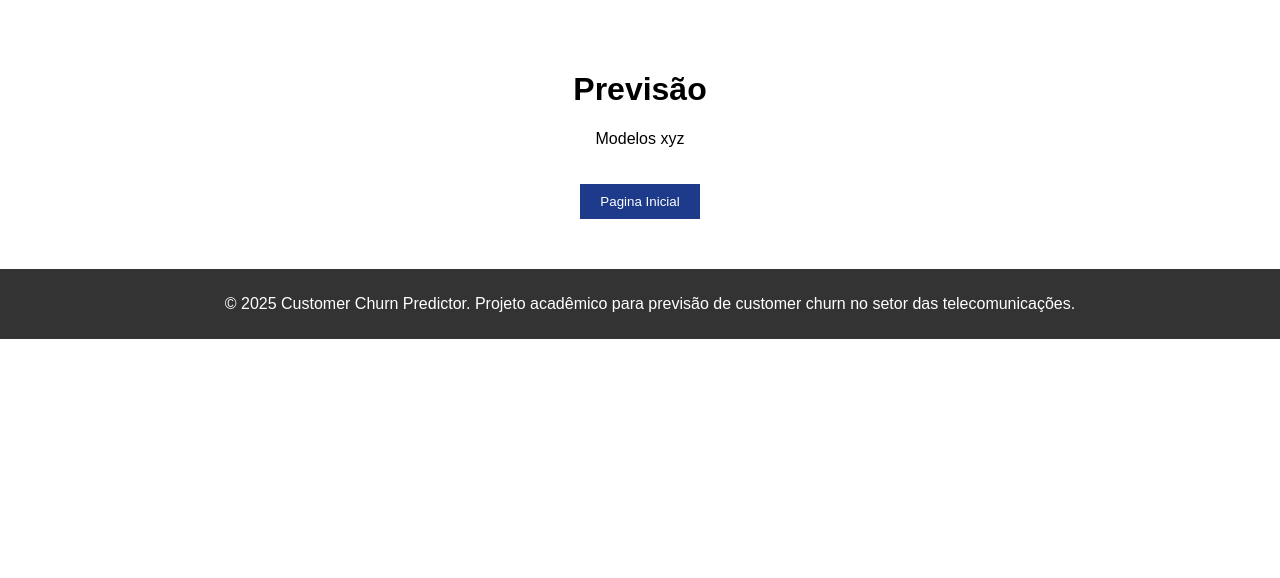
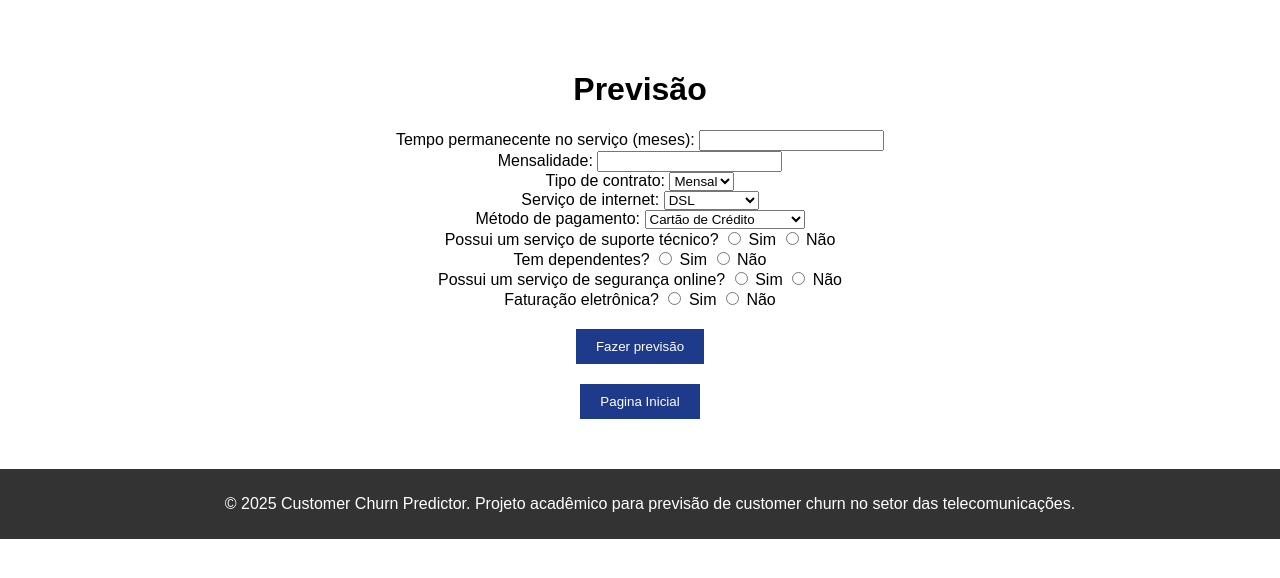
Before and after one commit to FranGoncal/ProjetoLEI, a Flask app: page /prever in a window 1280 px wide. Shown: the part 110-688 px from the top of the page. Run offline with Flask 3, Linux system fonts and the light colour scheme; parts of the project's set-up code (start-up, migrations or seed data) failed here and were passed over.

Commit message:
Formulário de Previsão

```diff
--- a/Website/templates/previsao.html
+++ b/Website/templates/previsao.html
@@ -44,11 +44,63 @@
 
     <main>
         <h1>Previsão</h1>
-        <p>Modelos xyz</p>
+        <form method="post" action="/previsao">
 
+            <label for="tenure">Tempo permanecente no serviço (meses):</label>
+            <input type="number" id="tenure" name="tenure" min="0" required><br>
 
+            <label for="monthlyCharges">Mensalidade:</label>
+            <input type="number" id="monthlyCharges" name="monthlyCharges" min="0" step="0.01" required><br>
 
+            <label for="contract">Tipo de contrato:</label>
+            <select id="contract" name="contract" required>
+                <option value="monthly">Mensal</option>
+                <option value="one_year">1 Ano</option>
+                <option value="two_year">2 Anos</option>
+            </select><br>
 
+            <label for="internetService">Serviço de internet:</label>
+            <select id="internetService" name="internetService" required>
+                <option value="dsl">DSL</option>
+                <option value="fiber_optic">Fibra Óptica</option>
+                <option value="none">Nenhum</option>
+            </select><br>
+
+            <label for="paymentMethod">Método de pagamento:</label>
+            <select id="paymentMethod" name="paymentMethod" required>
+                <option value="credit_card">Cartão de Crédito</option>
+                <option value="bank_transfer">Transferência Bancária</option>
+                <option value="electronic_check">Cheque Eletrônico</option>
+                <option value="mailed_check">Cheque Enviado</option>
+            </select><br>
+
+            <label>Possui um serviço de suporte técnico?</label>
+            <input type="radio" id="techSupportYes" name="techSupport" value="yes" required>
+            <label for="techSupportYes">Sim</label>
+            <input type="radio" id="techSupportNo" name="techSupport" value="no" required>
+            <label for="techSupportNo">Não</label><br>
+
+            <label>Tem dependentes?</label>
+            <input type="radio" id="dependentsYes" name="dependents" value="yes" required>
+            <label for="dependentsYes">Sim</label>
+            <input type="radio" id="dependentsNo" name="dependents" value="no" required>
+            <label for="dependentsNo">Não</label><br>
+
+            <label>Possui um serviço de segurança online?</label>
+            <input type="radio" id="onlineSecurityYes" name="onlineSecurity" value="yes" required>
+            <label for="onlineSecurityYes">Sim</label>
+            <input type="radio" id="onlineSecurityNo" name="onlineSecurity" value="no" required>
+            <label for="onlineSecurityNo">Não</label><br>
+
+            <label>Faturação eletrônica?</label>
+            <input type="radio" id="paperlessBillingYes" name="paperlessBilling" value="yes" required>
+            <label for="paperlessBillingYes">Sim</label>
+            <input type="radio" id="paperlessBillingNo" name="paperlessBilling" value="no" required>
+            <label for="paperlessBillingNo">Não</label><br>
+
+            <button type="submit">Fazer previsão</button>
+
+        </form>
         <a href="/"><button>Pagina Inicial</button></a>
     </main>
 
```
